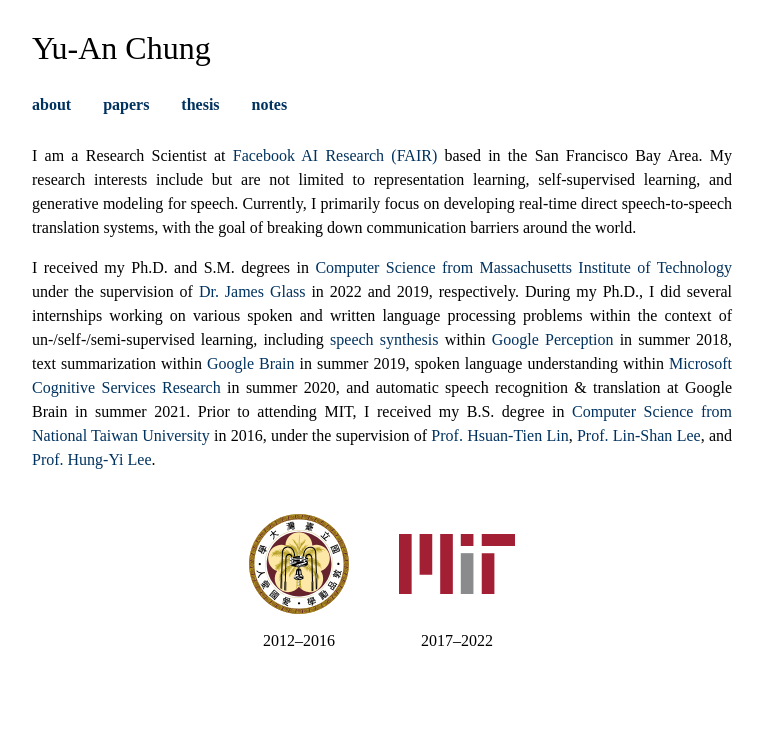
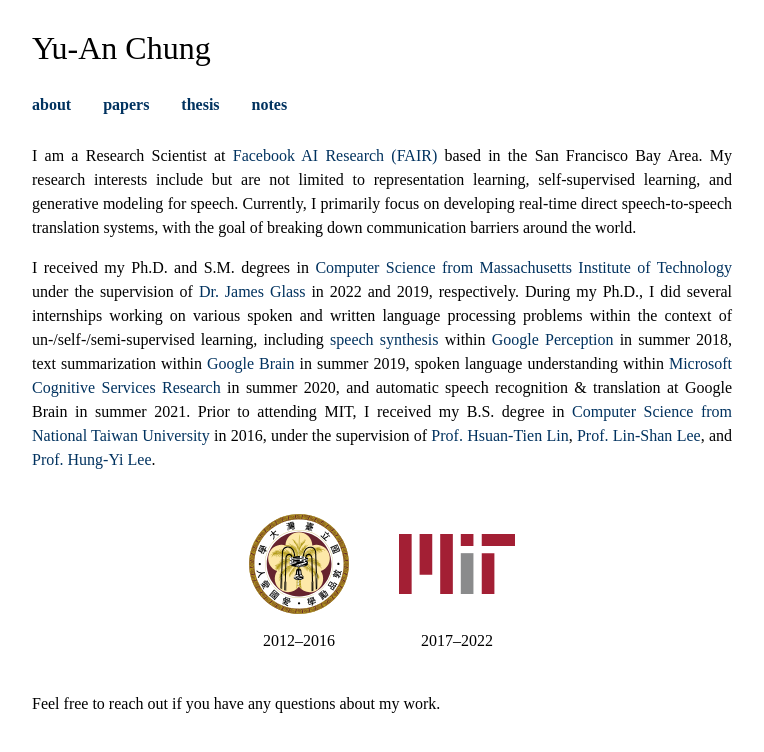
Before and after one commit to iamyuanchung/iamyuanchung.github.io, a plain HTML site: page index.html in a window 1280 px wide. Shown: the whole page, without its empty margins (258-1022 px from the left). Drawn offline with Linux system fonts and the light colour scheme.

Commit message:
add communication

```diff
--- a/index.html
+++ b/index.html
@@ -66,8 +66,8 @@
   </tr>
 </table>
 
+<p align="justify">Feel free to reach out
 <!--
-<p align="justify">Feel free to reach out
 <script type="text/javascript">
 document.write("(<a href=\"mailto:");
 document.write("andyyuan");
@@ -79,9 +79,9 @@
 document.write("fb.com");
 document.write("</a>)");
 </script>
+-->
 if you have any questions about my work.
 </p>
--->
 
 </div>
 
```
